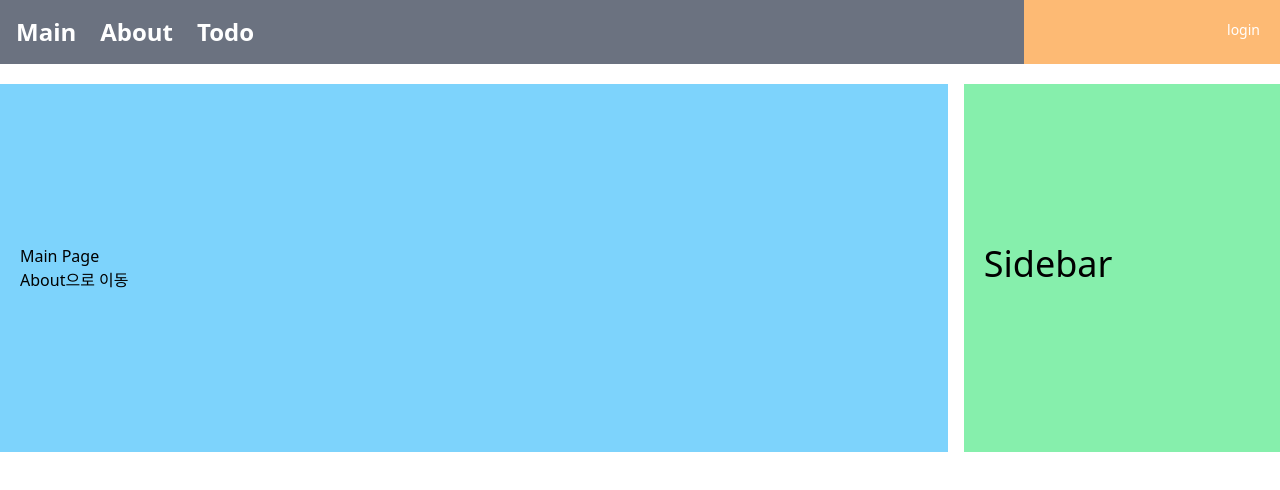
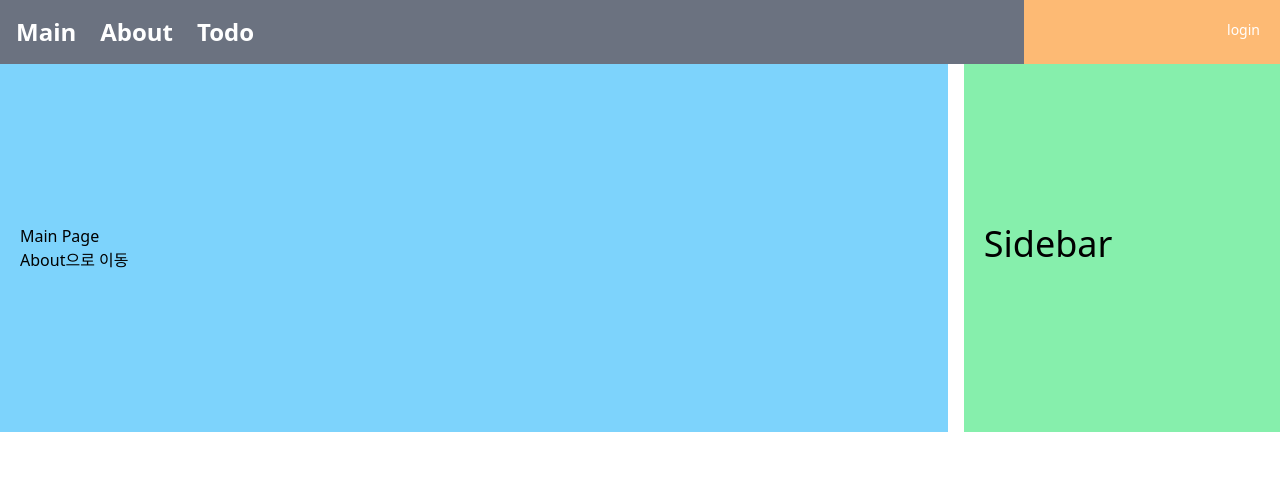
Before and after one commit to deerking0923/myReact, a React (Create React App) app: page / in a window 1280 px wide. Shown: the top 490 px of the page. Built offline with nearby package versions, Linux system fonts and the light colour scheme.

Commit message:
이제 점심 시간입니다

```diff
--- a/src/layouts/BasicLayout.js
+++ b/src/layouts/BasicLayout.js
@@ -6,7 +6,7 @@ const BasicLayout = ({ children }) => {
     <div>
       <BasicMenu />
       {/* <header className="bg-teal-400 p-5"><h1 className="text-2xl md:text-4xl">header</h1></header> */}
-      <div className="bg-white my-5 w-full flex flex-col space-y-4 md:flex-row md:space-x-4 md:space-y-0">
+      <div className="bg-white w-full flex flex-col space-y-4 md:flex-row md:space-x-4 md:space-y-0">
         <main className="bg-sky-300 md:w-2/3 lg:w-3/4 px-5 py-40">
             {children}
         </main>
--- a/src/pages/todo/IndexPage.js
+++ b/src/pages/todo/IndexPage.js
@@ -10,6 +10,9 @@ const IndexPage = () => {
       <div className="w-full flex m-2 p-2">
         <div className="text-x1 m-1 p-2 w-20 font-extrabold text-center underline">ADD</div>
       </div>
+      <div className="w-full flex m-2 p-2">
+        <Outlet />
+      </div>
     </BasicLayout>
   );
 };
```
